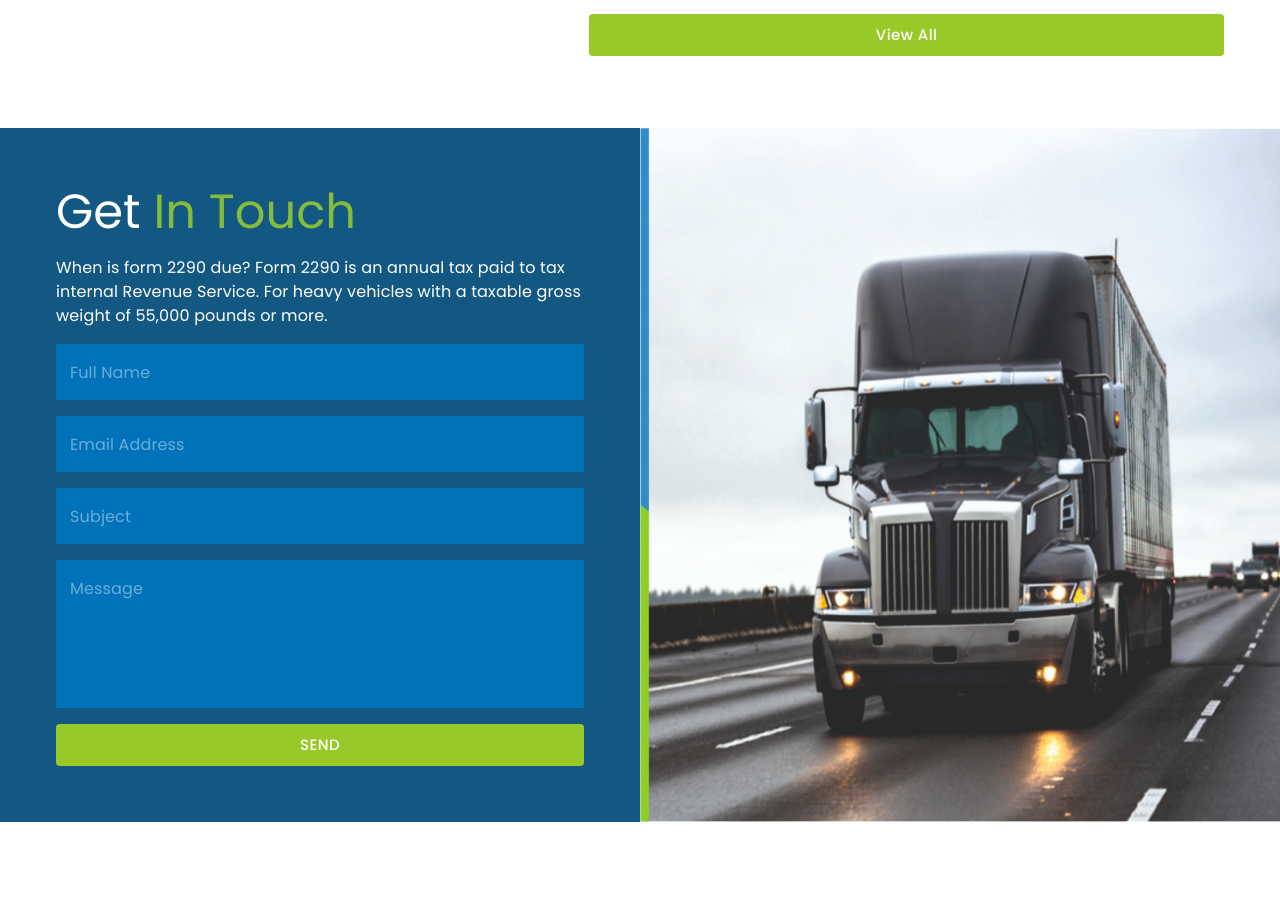
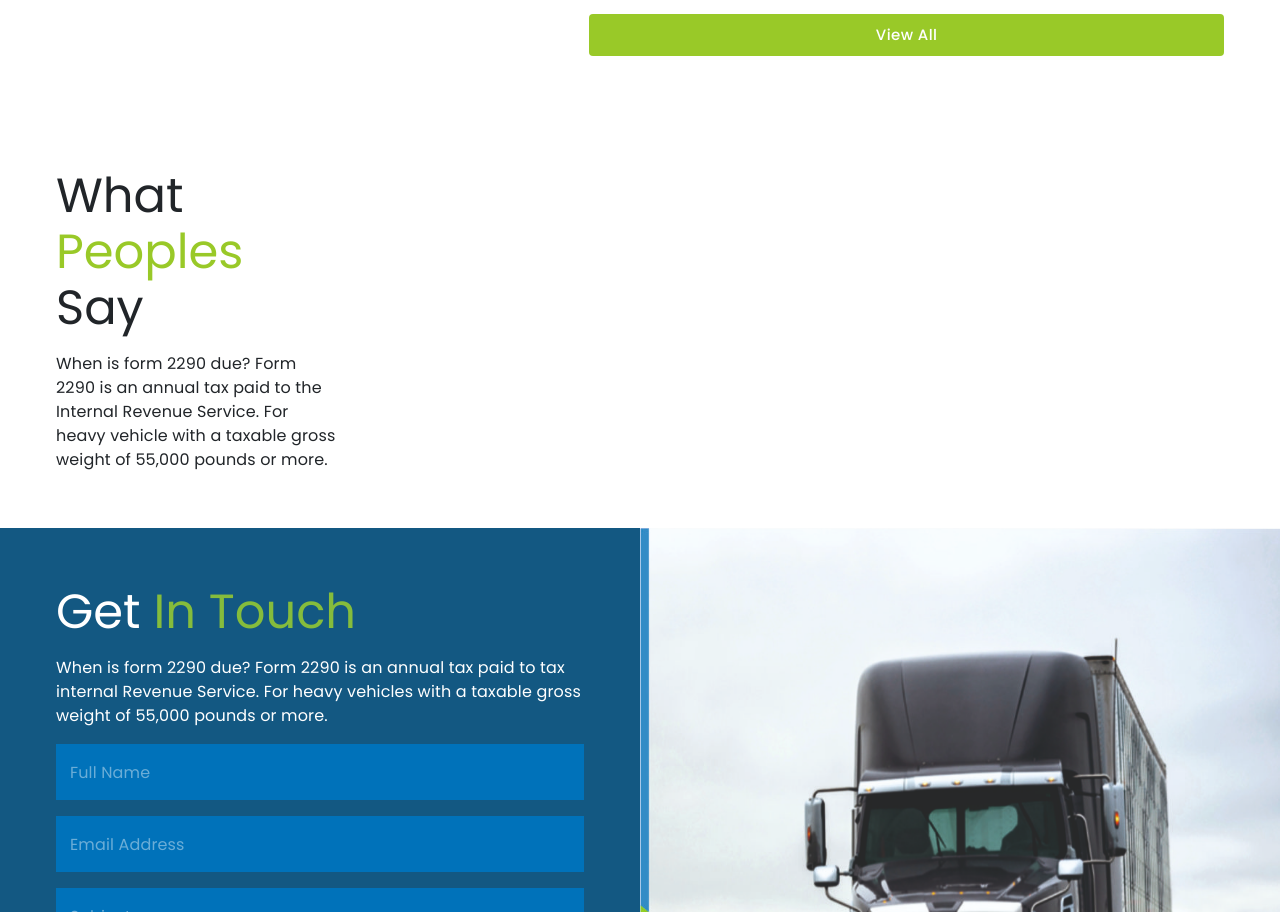
Before and after one commit to ShanuVashista/efiletoday, a Next.js app: page / in a window 1280 px wide. Shown: the part 3925-4837 px from the top of the page. Before the commit the page ends 4747 px from the top, so only its background shows below. Built offline with nearby package versions, Linux system fonts and the light colour scheme.

Commit message:
Bug Fixed

```diff
--- a/pages/index.tsx
+++ b/pages/index.tsx
@@ -370,9 +370,14 @@ const Home: NextPage = () => {
                     </Grid>
                 </Grid>
             </Grid>
-            <Grid container alignItems="center" className="p-2">
-                <Grid item xs={12}>
-
+            <Grid container alignItems="center" className="p-5">
+                <Grid item xs={12} md={3}>
+                    <Typography variant="h3" className="font-weight-bold p-2">
+                        What <br/> <span style={{color: "#99c928"}}>Peoples</span> Say
+                    </Typography>
+                    <Typography className="p-2">
+                        When is form 2290 due? Form 2290 is an annual tax paid to the Internal Revenue Service. For heavy vehicle with a taxable gross weight of 55,000 pounds or more.
+                    </Typography>
                 </Grid>
             </Grid>
             <Grid container>
--- a/styles/globals.scss
+++ b/styles/globals.scss
@@ -9,7 +9,7 @@ body {
 }
 
 .main-container {
-  max-width: 1300px
+  //max-width: 1300px
 }
 
 a {
```
Also changed, not shown: 1 other file (tests, documents, lock files or other folders).
